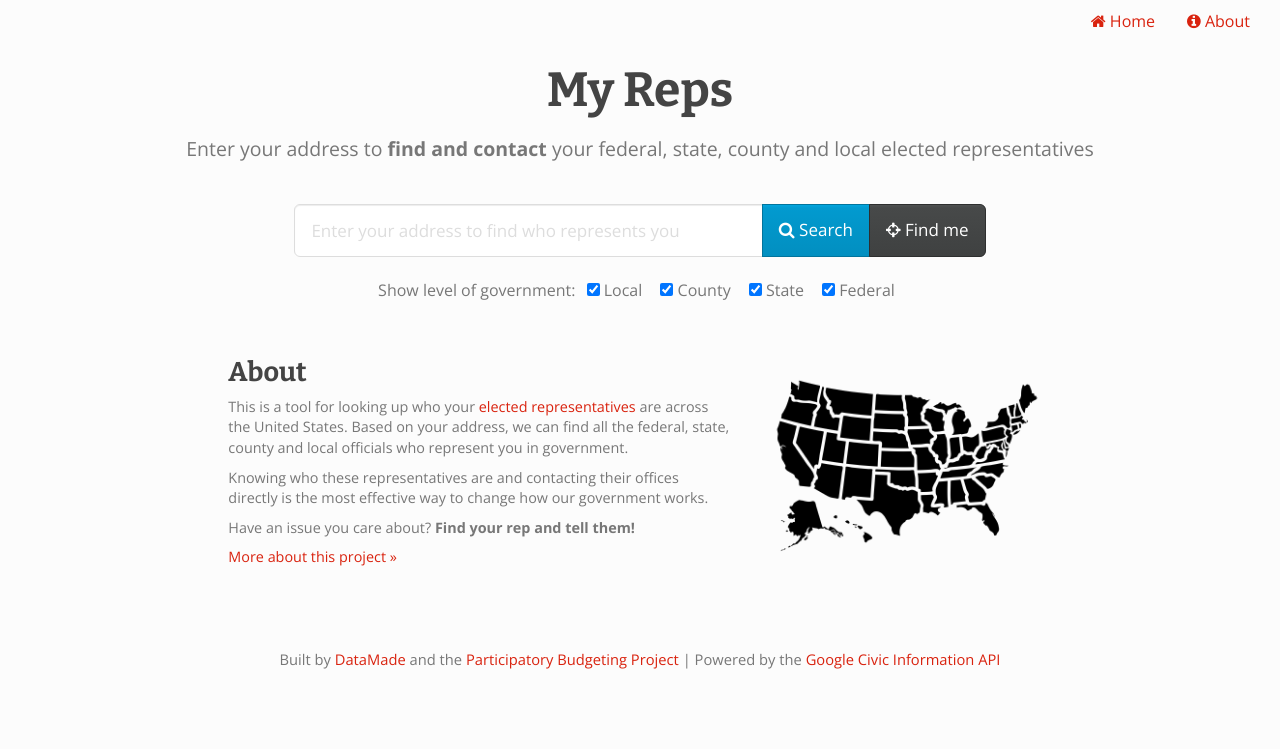
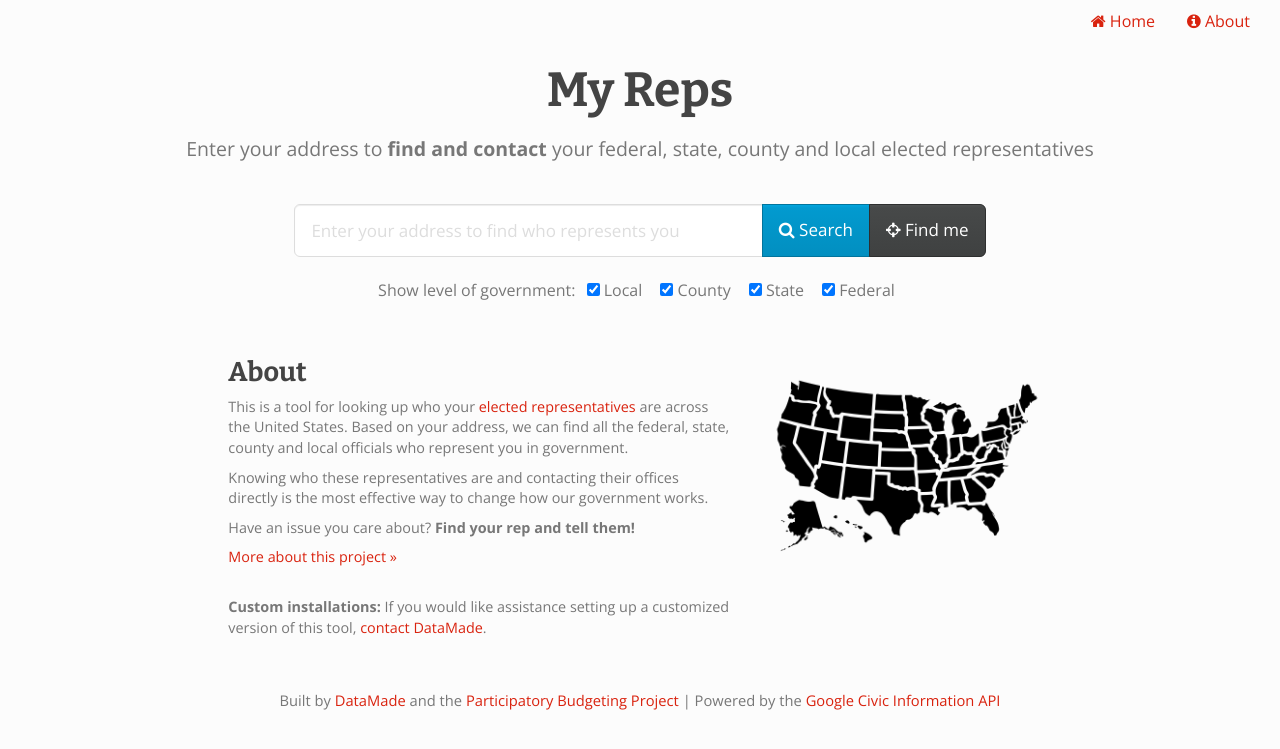
Before and after one commit to datamade/my-reps, a Jekyll site: the page built from index.html, in a window 1280 px wide. Shown: the top 749 px of the page. Built offline with Jekyll 4.4.1, drawn with Linux system fonts in a browser that asks for light colours; nearby versions of some CDN libraries.

Commit message:
added marketing message

```diff
--- a/about.html
+++ b/about.html
@@ -39,7 +39,7 @@ description:
 
     <p>Instructions on how to get started are in the <a href='https://github.com/datamade/find-my-reps'>GitHub repository</a>. For an example, see <a href='www.participatorybudgeting.org/myreps'>My Reps</a> by the Participatory Budgeting Project and the <a href='https://github.com/datamade/my-reps-pbp'>open source code</a> for it.</p>
 
-    <p>If you need professional assistance, contact DataMade at <a href='mailto:info@datamade.us'>info@datamade.us</a></p>
+    <p><strong>Custom installations:</strong> If you would like assistance setting up a customized version of this tool, <a href='mailto:info@datamade.us?subject=My Reps custom installation'>contact DataMade</a>.</p>
 
     <h2 id="report-data">Reporting outdated or missing information</h2>
 
--- a/index.html
+++ b/index.html
@@ -165,6 +165,8 @@ layout: default
             <p>Have an issue you care about? <strong>Find your rep and tell them!</strong></p>
 
             <p><a href='/about.html'>More about this project &raquo;</a></p>
+
+            <br /><p><strong>Custom installations:</strong> If you would like assistance setting up a customized version of this tool, <a href='mailto:info@datamade.us?subject=My Reps custom installation'>contact DataMade</a>.</p>
         </div>
     </div>
     <div class='col-md-3 hidden-xs hidden-sm'>
```
